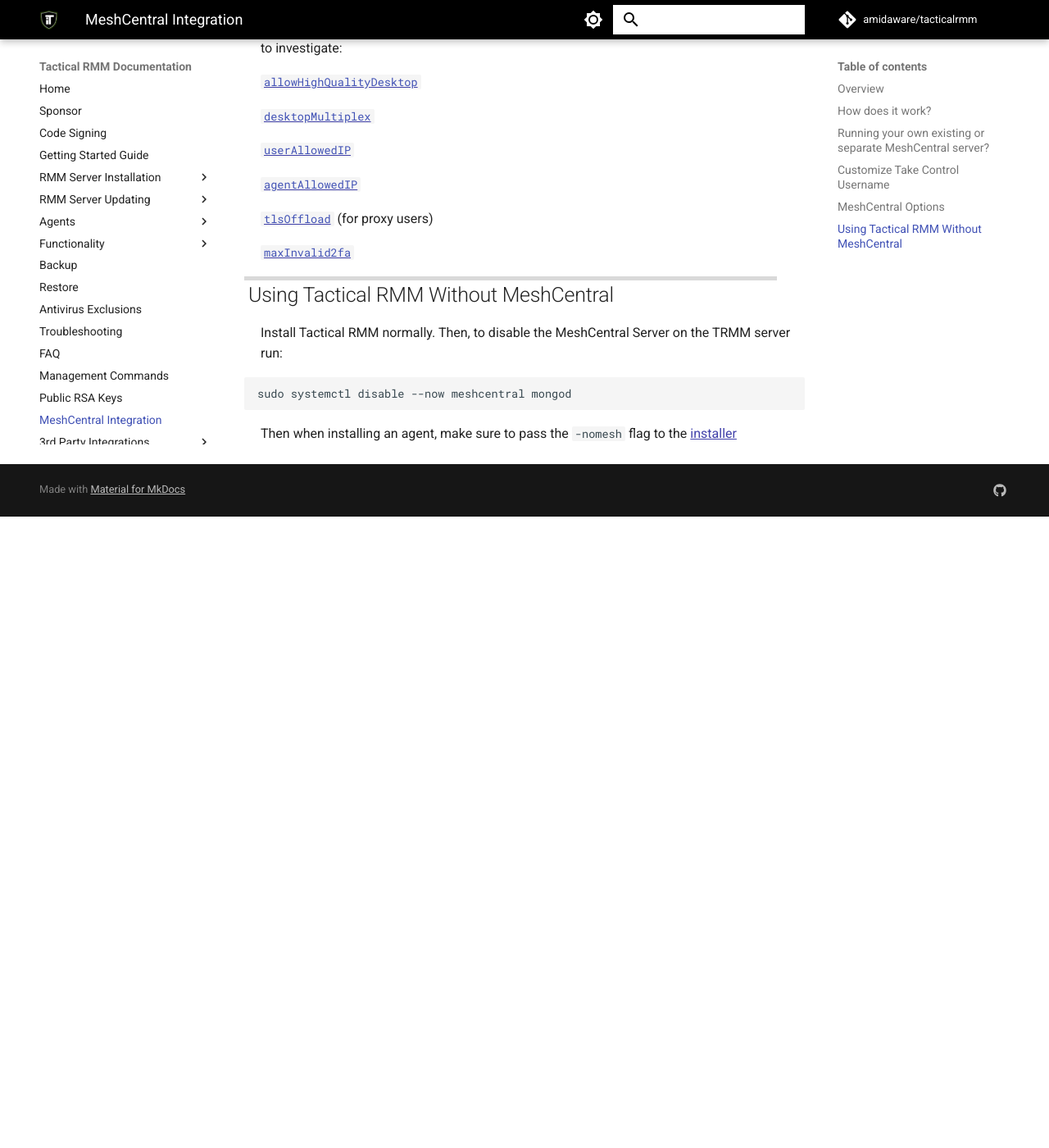
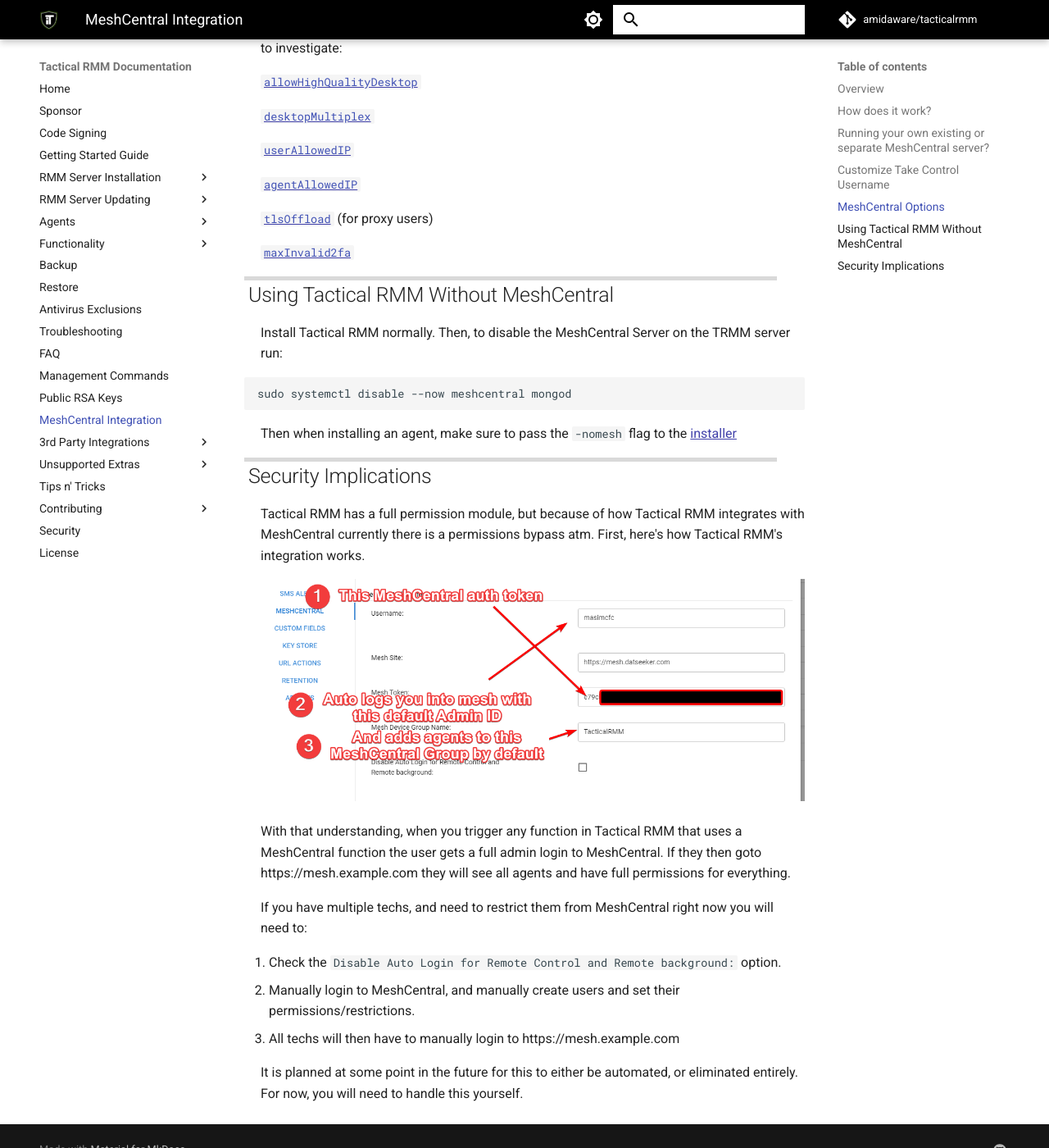
Before and after one commit to amidaware/trmm-docs, an MkDocs documentation site: the page built from docs/mesh_integration.md, in a window 1280 px wide and 1400 px high, scrolled down 1793 px. Shown: the whole window at 82% size. Built offline with MkDocs 1.6.1 and Material for MkDocs 9.7.7, drawn with Linux system fonts in a browser that asks for light colours; comment, search, counter and statistics services are not loaded; before the commit the page ends 2423 px from its top, so only the background shows below that.

Commit message:
mesh security implications

````diff
--- a/docs/mesh_integration.md
+++ b/docs/mesh_integration.md
@@ -73,3 +73,19 @@
 ```
 
 Then when installing an agent, make sure to pass the `-nomesh` flag to the [installer](install_agent.md#optional-installer-args)
+
+## Security Implications
+
+Tactical RMM has a full permission module, but because of how Tactical RMM integrates with MeshCentral currently there is a permissions bypass atm. First, here's how Tactical RMM's integration works.
+
+![Integration](images/meshintegrationhowitworks.png)
+
+With that understanding, when you trigger any function in Tactical RMM that uses a MeshCentral function the user gets a full admin login to MeshCentral. If they then goto https://mesh.example.com they will see all agents and have full permissions for everything.
+
+If you have multiple techs, and need to restrict them from MeshCentral right now you will need to:
+
+1. Check the `Disable Auto Login for Remote Control and Remote background:` option.
+2. Manually login to MeshCentral, and manually create users and set their permissions/restrictions.
+3. All techs will then have to manually login to https://mesh.example.com
+
+It is planned at some point in the future for this to either be automated, or eliminated entirely. For now, you will need to handle this yourself.
````
Also changed, not shown: docs/functions/permissions.md (+3 -0 lines), docs/images/meshintegrationhowitworks.png (added).
